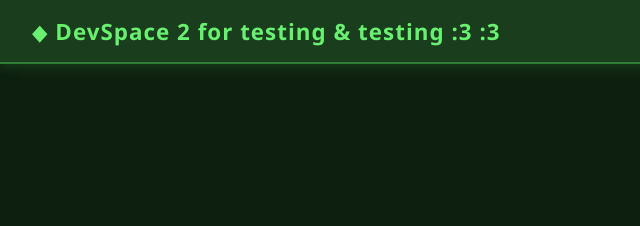
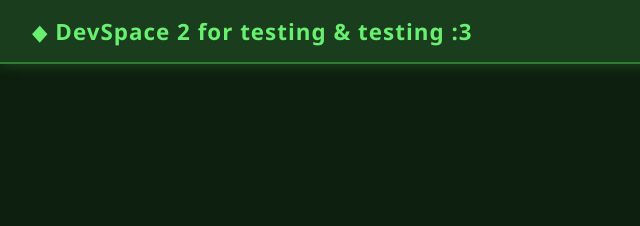
Before and after one commit to bug8499/my-website, a website: page public/index.html in a window 1280 px wide. Shown: the top 226 px of the page, 0-640 px from the left. Drawn offline with Linux system fonts and the light colour scheme.

Commit message:
add little title 5

```diff
--- a/public/index.html
+++ b/public/index.html
@@ -149,7 +149,7 @@
 </head>
 <body>
   <nav>
-    <div class="nav-logo">&#9670; DevSpace 2 for testing & testing :3 :3</div>
+    <div class="nav-logo">&#9670; DevSpace 2 for testing & testing :3</div>
     <ul class="nav-links">
       <li><a href="#">Home</a></li>
       <li><a href="#">About</a></li>
```
